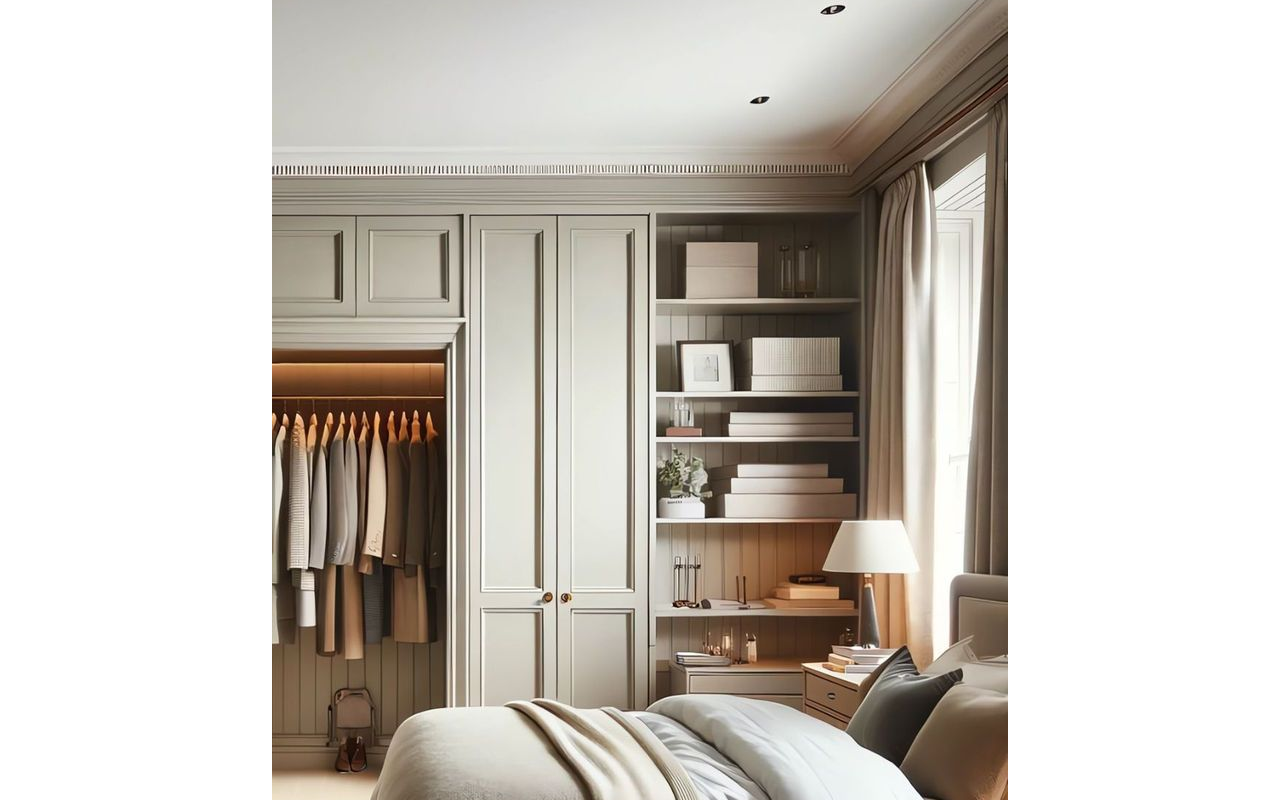
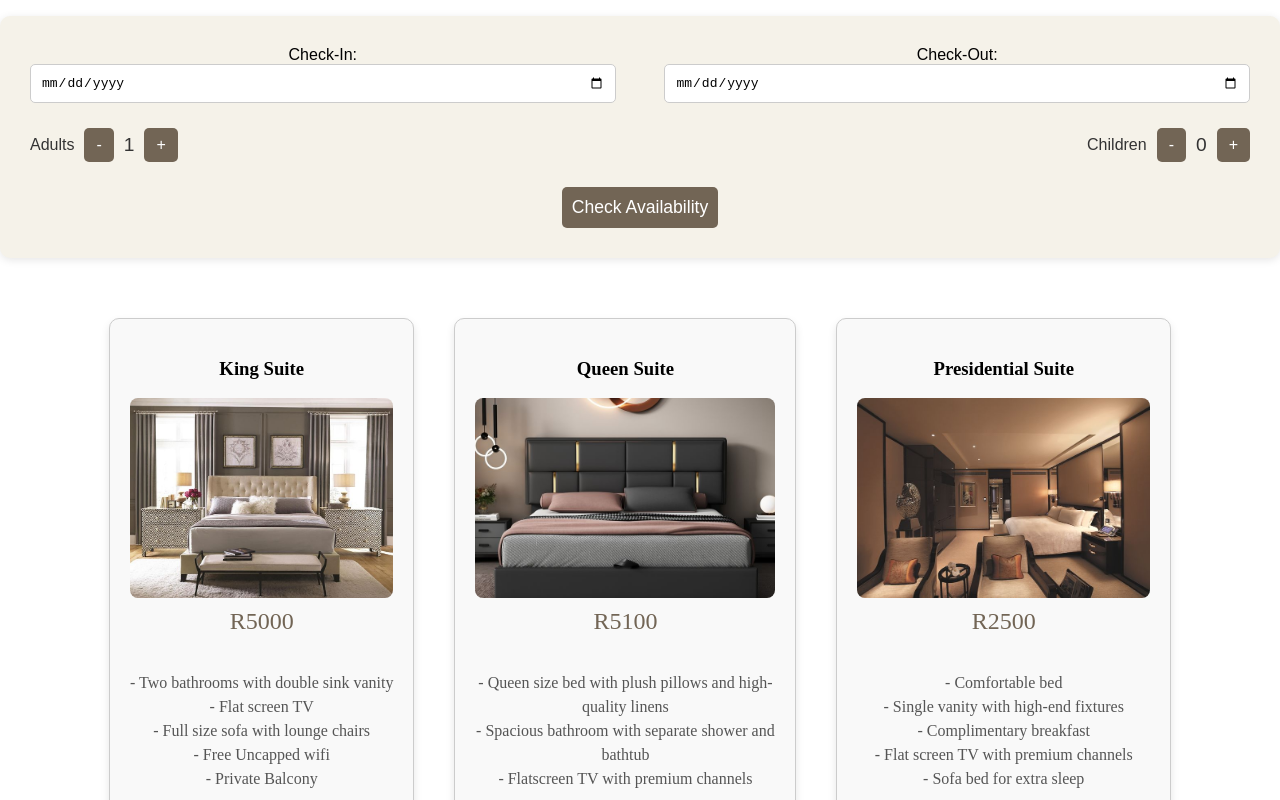
Before and after one commit to TshepoMadira/Hotel-Booking-App2, a React (Vite) app: page / in a window 1280 px wide. Shown: the part 820-1620 px from the top of the page. Built offline with nearby package versions, Linux system fonts and the light colour scheme.

Commit message:
Dynamic Check-Out Min Date

```diff
--- a/src/App.css
+++ b/src/App.css
@@ -1,6 +1,4 @@
 :root {
-
-
   margin: 0 ;
   padding: 0;
   text-align: center;
--- /dev/null
+++ b/src/components/Bookingform.css
@@ -0,0 +1,88 @@
+.booking-form {
+    background-color: #f5f2e9;
+    border-radius: 10px;
+    box-shadow: 0 2px 8px rgba(0, 0, 0, 0.1);
+    padding: 30px;
+    max-width: 1600px;
+    margin: 20px auto;
+    font-family: 'Arial', sans-serif;
+
+
+}
+
+.date-picker {
+    display: flex;
+    justify-content: space-between;
+    margin-bottom: 25px;
+}
+
+.label-Check-In, .label-Check-Out {
+    display: flex;
+    flex-direction: column;
+    width: 48%;
+}
+
+input[type="date"] {
+    padding: 10px;
+    border: 1px solid #ccc;
+    border-radius: 5px;
+    font-size: 1em;
+    transition: border-color 0.3s;
+}
+
+input[type="date"]:focus {
+    outline: none;
+}
+
+.guests-container {
+    margin-bottom: 25px;
+}
+
+.guests {
+    display: flex;
+    justify-content: space-between;
+}
+
+.guest-group {
+    display: flex;
+    align-items: center;
+}
+
+.Label {
+    margin-right: 10px;
+    font-weight: 500;
+    color: #333;
+}
+
+button {
+    background-color: #726555;
+    color: white;
+    border: none;
+    border-radius: 5px;
+    padding: 8px 12px;
+    cursor: pointer;
+    transition: background-color 0.3s;
+    font-size: 1em;
+}
+
+.number {
+    margin: 0 10px;
+    font-size: 1.2em;
+    color: #333;
+}
+
+.check-availability-button {
+    background-color: #726555;
+    padding: 10px;
+    color: white;
+    border: none;
+    border-radius: 5px;
+    cursor: pointer;
+
+    font-size: 1.1em;
+    transition: background-color 0.3s;
+}
+
+.check-availability-button:hover {
+    background-color: #2c2925;
+}
--- /dev/null
+++ b/src/components/Bookingform.jsx
@@ -0,0 +1,62 @@
+import React, { useState } from 'react';
+import './Bookingform.css';
+
+const BookingForm = () => {
+  const [numAdults, setNumAdults] = useState(1);
+  const [numChildren, setNumChildren] = useState(0);
+  const [checkInDate, setCheckInDate] = useState('');
+  const [checkOutDate, setCheckOutDate] = useState('');
+
+  const increment = (setter, value) => setter(value + 1);
+  const decrement = (setter, value) => {
+    if (value > 0) setter(value - 1);
+  };
+
+
+  const today = new Date().toISOString().split('T')[0];
+
+  return (
+    <div className="booking-form">
+      <div className="date-picker">
+        <label className='label-Check-In'>
+          Check-In:
+          <input
+            type="date"
+            value={checkInDate}
+            onChange={(e) => setCheckInDate(e.target.value)}
+            min={today}
+          />
+        </label>
+        <label className='label-Check-Out'>
+          Check-Out:
+          <input
+            type="date"
+            value={checkOutDate}
+            onChange={(e) => setCheckOutDate(e.target.value)}
+            min={checkInDate || today}
+          />
+        </label>
+      </div>
+      <div className="guests-container">
+        <div className="guests">
+          <div className="guest-group">
+            <label className="Label">Adults</label>
+            <button onClick={() => decrement(setNumAdults, numAdults)}>-</button>
+            <span className="number">{numAdults}</span>
+            <button onClick={() => increment(setNumAdults, numAdults)}>+</button>
+          </div>
+          <div className="guest-group">
+            <label className="Label">Children</label>
+            <button onClick={() => decrement(setNumChildren, numChildren)}>-</button>
+            <span className="number">{numChildren}</span>
+            <button onClick={() => increment(setNumChildren, numChildren)}>+</button>
+          </div>
+        </div>
+      </div>
+
+      <button className="check-availability-button">Check Availability</button>
+    </div>
+  );
+};
+
+export default BookingForm;
--- a/src/components/Gallery.css
+++ b/src/components/Gallery.css
@@ -1,6 +1,7 @@
 .gallery-container {
     text-align: center;
     padding: 20px;
+
 }
 
 .logo {
@@ -17,11 +18,12 @@
     font-size: 16px;
     cursor: pointer;
     border: none;
+
 }
 
-.gallery-nav button:hover{
+/* .gallery-nav button:hover{
     background-color: #767676;
-}
+} */
 
 .gallery-images {
     display: flex;
--- a/src/components/Gallery.jsx
+++ b/src/components/Gallery.jsx
@@ -55,11 +55,11 @@ const Gallery = () => {
             </header>
 
             <nav className="gallery-nav">
-                <button onClick={showAll}>Show All</button>
-                <button onClick={() => showCategory('king')}>King Suite</button>
-                <button onClick={() => showCategory('queen')}>Queen Suite</button>
-                <button onClick={() => showCategory('presidential')}>Presidential Suite</button>
-                <button onClick={() => showCategory('amneties')}>Amneties</button>
+                <button className='showall' onClick={showAll}>Show All</button>
+                <button  className='king'onClick={() => showCategory('king')}>King Suite</button>
+                <button  className='queen'onClick={() => showCategory('queen')}>Queen Suite</button>
+                <button  className='presidential'onClick={() => showCategory('presidential')}>Presidential Suite</button>
+                <button  className='amneties'onClick={() => showCategory('amneties')}>Amneties</button>
             </nav>
 
             <div className="gallery-images">
--- a/src/components/Homepage.jsx
+++ b/src/components/Homepage.jsx
@@ -2,6 +2,7 @@ import React from "react";
 import { Link } from "react-router-dom";
 import "./homepage.css";
 import Footer from "./footer";
+import BookingForm from "./Bookingform";
 
 const Homepage = () => {
   return (
@@ -19,29 +20,32 @@ const Homepage = () => {
         </div>
       </header>
 
+
+        <BookingForm />
+
       <div className="container">
         <div className="room-offers">
-          <h2>Room Offers</h2>
-            <div className="room-card">
+
+          <div className="room-container">
             <h3>King Suite</h3>
             <img
-                src="src/assets/images/Fitted Wardrobe Design Ideas for a Clutter Free Bedroom.jpeg"
+              src="src/assets/images/Bernhardt Maxime King Upholstered Wing Panel Bed in Cream _ Wood _ Nebraska Furniture Mart.jpeg"
               alt="King Suite"
               className="room-image"
             />
             <p className="room-price">R5000</p>
-              <div className='room-description-container'>
-                <p className="room-description">
-                  -Two bathrooms with double sink vanity<br />
-                  -Flat screen TV<br />
-                  -Full size sofa with lounge chairs<br />
-                  -Free Uncapped wifi<br />
-                  -Private Balcony
+            <div className='room-description'>
+              <p className="description">
+                - Two bathrooms with double sink vanity<br />
+                - Flat screen TV<br />
+                - Full size sofa with lounge chairs<br />
+                - Free Uncapped wifi<br />
+                - Private Balcony
               </p>
             </div>
           </div>
 
-          <div className="room-card">
+          <div className="room-container">
             <h3>Queen Suite</h3>
             <img
               src="src/assets/images/Queen Size Lift Up Storage Bed Frame Upholstered Platform Bed with Gas Lift up Hydraulic Storage and Gold Stripes Headboard.jpeg"
@@ -49,16 +53,16 @@ const Homepage = () => {
               className="room-image"
             />
             <p className="room-price">R5100</p>
-            <div className='room-description-container'>
-              <p className="room-description">
-                -Queen size bed with plus pillows and high-quality linens<br />
-                -Spacious bathroom with separate shower and bathtub<br />
-                -Flatscreen TV with premium channels
+            <div className='room-description'>
+              <p className="description">
+                - Queen size bed with plush pillows and high-quality linens<br />
+                - Spacious bathroom with separate shower and bathtub<br />
+                - Flatscreen TV with premium channels
               </p>
             </div>
           </div>
 
-          <div className="room-card">
+          <div className="room-container">
             <h3>Presidential Suite</h3>
             <img
               src="src/assets/images/Design firm Gettys and The Peninsula Hong Kong redefine the luxury travel experience.jpeg"
@@ -66,8 +70,8 @@ const Homepage = () => {
               className="room-image"
             />
             <p className="room-price">R2500</p>
-            <div className="room-description-container">
-              <p className="room-description">
+            <div className="room-description">
+              <p className="description">
                 - Comfortable bed<br />
                 - Single vanity with high-end fixtures<br />
                 - Complimentary breakfast<br />
@@ -77,9 +81,10 @@ const Homepage = () => {
             </div>
           </div>
         </div>
-        </div>
 
 
+
+      </div>
 
       <Footer />
     </div>
--- a/src/components/homepage.css
+++ b/src/components/homepage.css
@@ -6,11 +6,6 @@
 
 }
 
-
-/* .home-page{
-  background-color: #3b3b3a
-} */
-
 .hero {
     position: relative;
     text-align: center;
@@ -18,7 +13,7 @@
   }
   .hero-image {
     width: 100%;
-    height: 75vh;
+    height: 90vh;
     object-fit: cover;
   }
   .overlay {
@@ -29,3 +24,56 @@
     color: black;
     text-shadow: 2px 2px 4px rgba(0, 0, 0, 0.7);
   }
+
+
+
+  .container {
+    padding: 20px;
+}
+
+.room-offers {
+    text-align: center;
+}
+
+.room-container {
+    border: 1px solid #ccc;
+    border-radius: 10px;
+    padding: 20px;
+    max-width: 300px;
+    margin: 20px;
+    box-shadow: 0 4px 8px rgba(0, 0, 0, 0.1);
+    background-color: #f9f9f9;
+    display: flex;
+    flex-direction: column;
+    align-items: center;
+}
+
+.room-offers {
+    display: flex;
+    flex-wrap: wrap;
+    justify-content: center;
+}
+
+.room-image {
+    width: 100%;
+    height: auto;
+    max-height: 200px;
+    object-fit: cover;
+    border-radius: 8px;
+}
+
+.room-price {
+    font-size: 1.5em;
+    color: #726555;
+    margin: 10px 0;
+}
+
+.room-description {
+    margin-top: 10px;
+}
+
+.description {
+    font-size: 1em;
+    line-height: 1.5;
+    color: #555;
+}
--- a/src/components/navbar.css
+++ b/src/components/navbar.css
@@ -30,7 +30,7 @@
 
   .btn {
     background-color: #726555;
-    color: #fff;
+    color: white;
     padding: 10px 20px;
     border: none;
     border-radius: 5px;
--- a/src/index.css
+++ b/src/index.css
@@ -20,16 +20,14 @@ a {
 }
 a:hover {
   color: #535bf2;
-}
+} */
 
 body {
   margin: 0;
-  display: flex;
-  place-items: center;
-  min-width: 320px;
-  min-height: 100vh;
+  padding: 0;
+
 }
-
+/*
 h1 {
   font-size: 3.2em;
   line-height: 1.1;
```
Also changed, not shown: src/assets/images/Bernhardt Maxime King Upholstered Wing Panel Bed in Cream _ Wood _ Nebraska Furniture Mart.jpeg (added), src/components/BookingSystem.css (added), src/components/BookingSystem.jsx (added). Lines whose indentation alone changed are shown as unchanged.
